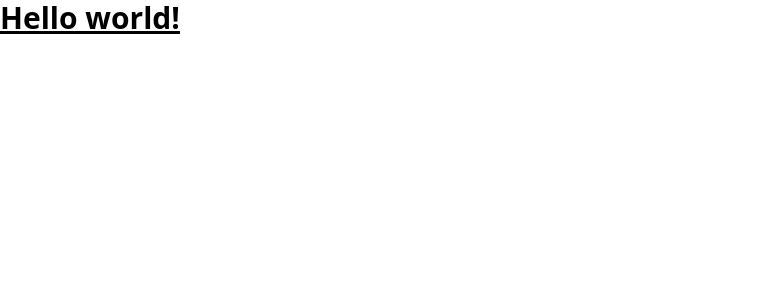
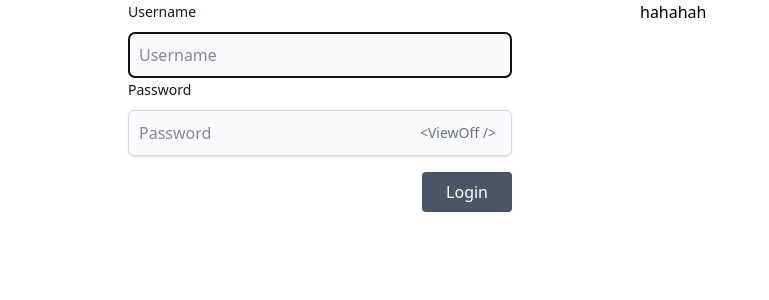
Before and after one commit to tyassusanto/tech-test-frontend, a React (Vite) app: page /login in a window 1280 px wide. Shown: the top 300 px of the page, without its empty margins (0-769 px from the left). Built offline with nearby package versions, Linux system fonts and the light colour scheme.

Commit message:
integrate authentication api

```diff
--- a/src/App.jsx
+++ b/src/App.jsx
@@ -1,12 +1,17 @@
-import React from 'react'
+import { BrowserRouter, Route, Routes } from 'react-router-dom'
+import LoginPage from './pages/LoginPage'
+import Public from './utils/Public'
+import Protected from './utils/Protected'
+import DashboardPage from './pages/DashboardPage'
 
 const App = () => {
   return (
-    <div>
-      <h1 class="text-3xl font-bold underline">
-        Hello world!
-      </h1>
-    </div>
+    <BrowserRouter>
+      <Routes>
+        <Route path='/login' element={<Public><LoginPage /></Public>} />
+        <Route path='/' element={<Protected><DashboardPage /></Protected>} />
+      </Routes>
+    </BrowserRouter>
   )
 }
 
--- /dev/null
+++ b/src/app/features/authentication.js
@@ -0,0 +1,67 @@
+import { createSlice, createAsyncThunk } from '@reduxjs/toolkit';
+import axios from 'axios';
+
+export const login = createAsyncThunk(
+    'authentication/login',
+    async (credentials, thunkAPI) => {
+        try {
+            const url = `${import.meta.env.VITE_BASE_URL}/auth/login`;
+            const response = await axios.post(url, {
+                username: credentials.username,
+                password: credentials.password,
+            });
+
+            const { token } = response.data;
+
+            localStorage.setItem('token', token);
+
+            return response.data;
+        } catch (error) {
+            const status = error?.response?.status;
+            const message = error?.response?.data?.message || "Login failed";
+            return thunkAPI.rejectWithValue({ status, message });
+        }
+    }
+);
+
+const authenticationSlice = createSlice({
+    name: 'auth',
+    initialState: {
+        user: null,
+        token: localStorage.getItem('token') || null,
+        loading: false,
+        error: null,
+        isLoggedOut: false,
+    },
+    reducers: {
+        logout: (state) => {
+            state.user = null;
+            state.token = null;
+            state.isLoggedOut = true;
+            localStorage.clear();
+        },
+        resetLogoutState: (state) => {
+            state.isLoggedOut = false;
+        },
+    },
+    extraReducers: (builder) => {
+        builder
+            .addCase(login.pending, (state) => {
+                state.loading = true;
+                state.error = null;
+            })
+            .addCase(login.fulfilled, (state, action) => {
+                state.loading = false;
+                state.user = action.payload;
+                state.token = action.payload.token;
+                state.isLoggedOut = false;
+            })
+            .addCase(login.rejected, (state, action) => {
+                state.loading = false;
+                state.error = action.payload;
+            });
+    },
+});
+
+export const { logout, resetLogoutState } = authenticationSlice.actions;
+export default authenticationSlice.reducer;
--- a/src/app/store.js
+++ b/src/app/store.js
@@ -1,7 +1,9 @@
 import { configureStore } from '@reduxjs/toolkit'
+
+import authReducer from './features/authentication'
 
 export const store = configureStore({
   reducer: {
-
+    authentication: authReducer,
   },
 });
--- /dev/null
+++ b/src/components/LoginForm.jsx
@@ -0,0 +1,109 @@
+import { useEffect, useState } from 'react'
+import { login } from '../app/features/authentication';
+import { useDispatch, useSelector } from 'react-redux';
+import { useNavigate } from 'react-router-dom';
+
+const LoginForm = () => {
+
+    const dispatch = useDispatch();
+    const navigate = useNavigate();
+
+    // Show / Hide Password
+    const [showPassword, setShowPassword] = useState(false);
+    const handleMouseDown = () => setShowPassword(true);
+    const handleMouseUp = () => setShowPassword(false);
+
+    // Login State
+    const [username, setUsername] = useState('');
+    const [password, setPassword] = useState('');
+
+    const { loading, error, user } = useSelector((state) => state.authentication);
+
+    const handleSubmit = (e) => {
+        e.preventDefault();
+        dispatch(login({ username, password }));
+    };
+
+    useEffect(() => {
+        if (user && user.token) {
+            navigate('/');
+        }
+    }, [user, navigate]);
+
+    useEffect(() => {
+        console.log("Error state:", error);
+    }, [error]);
+
+
+    return (
+        <form onSubmit={handleSubmit} className="max-w-sm m-auto w-full">
+            <div>
+                <label htmlFor="username" className="block text-sm font-medium leading-6 text-gray-900">Username</label>
+                <div className="mt-2">
+                    <input
+                        className="bg-gray-50 border border-gray-300 text-gray-900 rounded-md focus:ring-primary-600 focus:border-primary-600 block w-full p-2.5"
+                        name="username"
+                        id="username"
+                        placeholder="Username"
+                        type="text"
+                        value={username}
+                        onChange={(e) => setUsername(e.target.value)}
+                        required
+                        autoFocus
+                    />
+                </div>
+            </div>
+            <div>
+                <div className="flex items-center justify-between">
+                    <label htmlFor="password" className="block text-sm font-medium leading-6 text-gray-900">Password</label>
+                </div>
+                <div className="relative mt-2 rounded-md shadow-sm">
+                    <input
+                        className="bg-gray-50 border border-gray-300 text-gray-900 rounded-md focus:ring-primary-600 focus:border-primary-600 block w-full p-2.5"
+                        name="password"
+                        type={showPassword ? 'text' : 'password'}
+                        id="password"
+                        placeholder="Password"
+                        value={password}
+                        onChange={(e) => setPassword(e.target.value)}
+                        required
+                    />
+                    <div className="absolute inset-y-0 right-0 flex items-center">
+                        <span
+                            className="text-gray-500 sm:text-sm pe-4 cursor-pointer"
+                            onMouseDown={handleMouseDown}
+                            onMouseUp={handleMouseUp}
+                            onMouseLeave={handleMouseUp}
+                            title={showPassword ? 'Hide password' : 'Show password'}
+                        >
+                            {showPassword ? `<View />` : `<ViewOff />`}
+                        </span>
+                    </div>
+                </div>
+            </div>
+            {/* Error Message */}
+            {error && error.message && (
+                <span className="text-red-500 text-sm text-center">
+                    <p className='pt-2'>{error.message}</p>
+                </span>
+            )}
+            <div className='m-0 text-end'>
+                <button
+                    type="submit"
+                    className="text-white px-6 py-2 mt-4 w-fit bg cursor-pointer bg-primary-600 font-medium bg-gray-600 rounded-sm text-center"
+                    disabled={loading}
+                >
+                    {loading ? (
+                        <div className="flex items-center justify-center">
+                            Loading...
+                        </div>
+                    ) : (
+                        'Login'
+                    )}
+                </button>
+            </div>
+        </form>
+    )
+}
+
+export default LoginForm
--- a/src/main.jsx
+++ b/src/main.jsx
@@ -4,14 +4,11 @@ import './index.css'
 import App from './App.jsx'
 import { Provider } from 'react-redux'
 import { store } from './app/store.js'
-import { BrowserRouter } from 'react-router-dom'
 
 createRoot(document.getElementById('root')).render(
   <StrictMode>
     <Provider store={store}>
-      <BrowserRouter>
-        <App />
-      </BrowserRouter>
+      <App />
     </Provider>
   </StrictMode>,
 )
--- /dev/null
+++ b/src/pages/DashboardPage.jsx
@@ -0,0 +1,25 @@
+import React from 'react'
+import { useDispatch } from 'react-redux';
+import { useNavigate } from 'react-router-dom'
+import { logout } from '../app/features/authentication';
+
+const DashboardPage = () => {
+  const navigate = useNavigate();
+  const dispatch = useDispatch();
+  const handleLogout = () => {
+    dispatch(logout());
+    navigate('/login');
+  }
+  return (
+    <div>
+      Dashboard Page <button
+        onClick={handleLogout}
+        className="bg-red-600 hover:bg-red-700 text-white px-4 py-2 rounded"
+      >
+        Logout
+      </button>
+    </div>
+  )
+}
+
+export default DashboardPage
--- /dev/null
+++ b/src/pages/LoginPage.jsx
@@ -0,0 +1,15 @@
+import React from 'react'
+import LoginForm from '../components/LoginForm'
+
+const LoginPage = () => {
+    return (
+        <div className='grid grid-cols-2'>
+            <LoginForm />
+            <div>
+                hahahah
+            </div>
+        </div>
+    )
+}
+
+export default LoginPage
--- /dev/null
+++ b/src/utils/Protected.jsx
@@ -0,0 +1,12 @@
+import { Navigate } from 'react-router-dom';
+
+const Protected = ({ children }) => {
+    const auth = localStorage.getItem('token');
+    if (!auth) {
+        return <Navigate to="/login" replace />;
+    }
+
+    return children;
+};
+
+export default Protected;
--- /dev/null
+++ b/src/utils/Public.jsx
@@ -0,0 +1,12 @@
+import { Navigate } from "react-router-dom";
+
+const Public = ({ children }) => {
+    const token = localStorage.getItem('token');
+    if (token) {
+        return <Navigate to="/" replace />;
+    }
+
+    return children;
+};
+
+export default Public;
```
Also changed, not shown: 1 other file (tests, documents, lock files or other folders).
